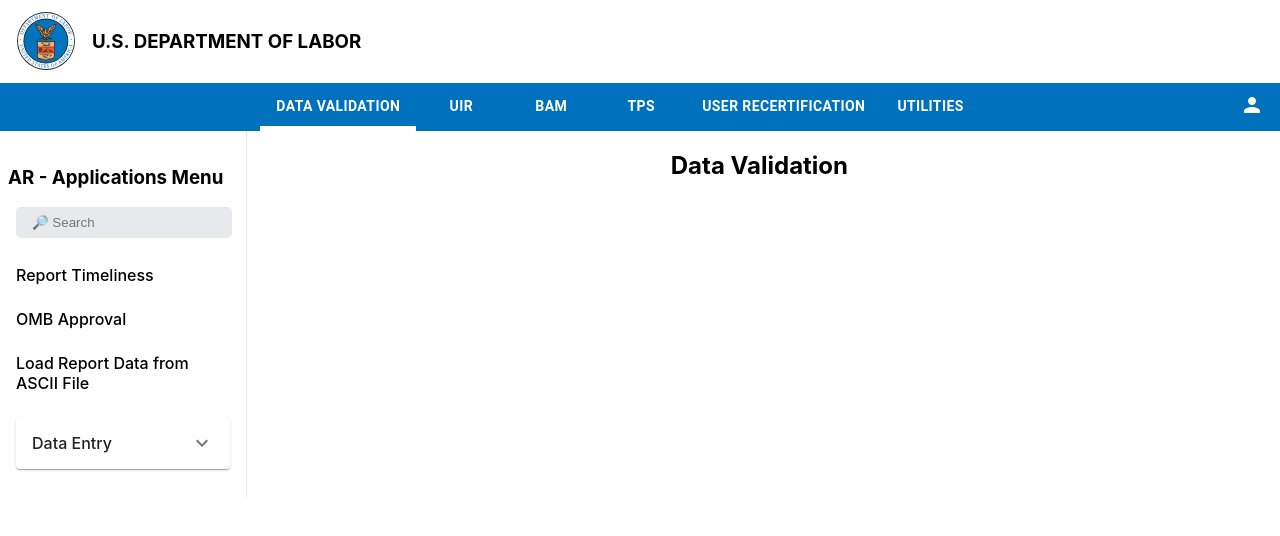
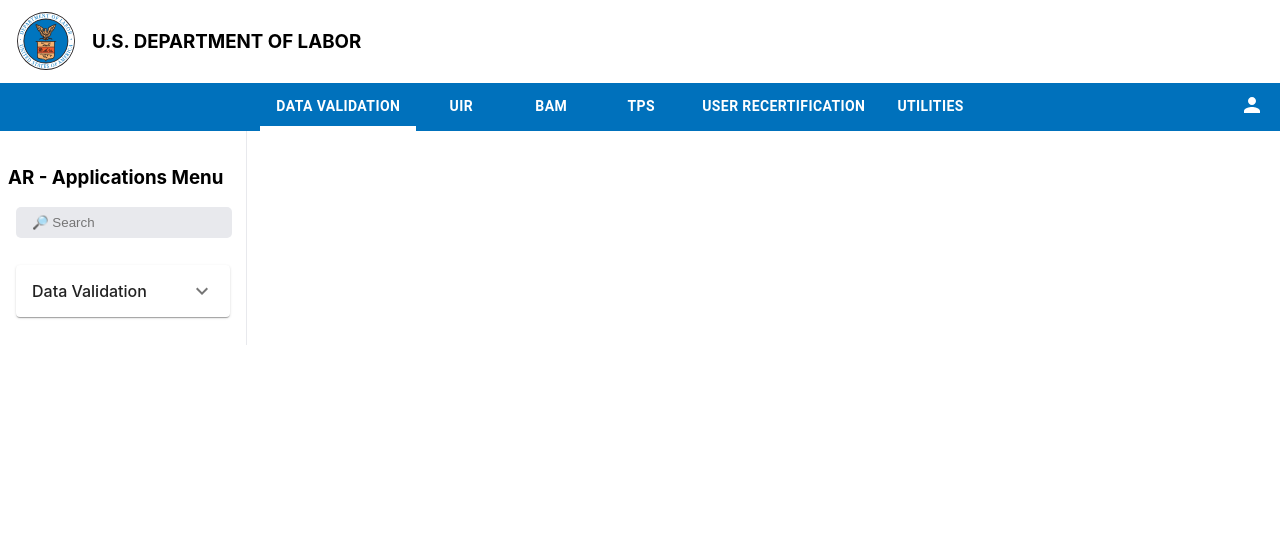
Before and after one commit to abhisheklandge77/US-Labor-Dept-Project, a React (Create React App) app: page / in a window 1280 px wide. Shown: the top 536 px of the page. Built offline with nearby package versions, Linux system fonts and the light colour scheme.

Commit message:
improve the data structure of nested menus

```diff
--- /dev/null
+++ b/src/UsLaborData.js
@@ -0,0 +1,110 @@
+export const USLaborTabs = [
+    "Data Validation",
+    "UIR",
+    "BAM",
+    "TPS",
+    "User recertification",
+    "Utilities"
+];
+
+export const USLaborData = {
+    "Data Validation": [
+        {
+            label: "Data Validation",
+            children: [
+                { label: "Validation Software" },
+                {
+                    label: "Data Validation Reports",
+                    children: [
+                        {
+                            label: "Results by Validation Year"
+                        },
+                        {
+                            label: "Results by Population"
+                        },
+                        {
+                            label: "Due Items by Validation Year"
+                        }
+                    ]
+                },
+                {
+                    label: "Module 3",
+                    children: [
+                        {
+                            label: "Benefits"
+                        },
+                        {
+                            label: "Tax"
+                        },
+                    ]
+                },
+            ]
+        }
+    ],
+    "UIR": [
+        {label: "Report Timeliness"},
+        {label: "OMB Approval"},
+        {label: "Load Report Data  from ASCII File"},
+        {
+            label: "Data Entry",
+            children: [
+                {
+                    label: "Claims Activity Regular",
+                    children: [
+                        { label: "205 Nonmonitary Determinations Activity [RB] [OMB No 1205-0154]" },
+                        { label: "218 Benefit Rights and Experience [RB] [OMB No. 1205-0177]" }
+                    ],
+                },
+                {
+                    label: "Claims Activity Additional Benefit Programs",
+                    children: [
+                        {
+                            label: "Extended Benefit (EB)",
+                            children: [
+                                { label: "207 Nonmonitary Determinations Activity [EB] [OMB No 1205-0154]" }
+                            ],
+                        },
+                        {
+                            label: "Temporary Extended Unemployment Compansation (TEUC)",
+                            children: [
+                                { label: "207 Nonmonitary Determinations Activity [EB] [OMB No 1205-0154]" },
+                                { label: "218 Benefit Rights and Experience [EB] [OMB No. 1205-0177]" },
+                                { label: "5130 Benefit Appeals [EB] [OMB No. 1205-0172]" },
+                                { label: "5159 Claims and Payment Activities [EB] [OMB No. 1205-0010]" }
+                            ],
+                        },
+                        {
+                            label: "Emergency Unemployment Compansation 2008 (EUC 2008)",
+                            children: [
+                                { label: "207 Nonmonitary Determinations Activity [EB] [OMB No 1205-0154]" },
+                                { label: "218 Benefit Rights and Experience [EB] [OMB No. 1205-0177]" }
+                            ],
+                        }
+                    ]
+                },
+                {
+                    label: "2020 Pandemic Assistance",
+                    children: [
+                        { label: "205 Nonmonitary Determinations Activity [RB] [OMB No 1205-0154]" },
+                        { label: "218 Benefit Rights and Experience [RB] [OMB No. 1205-0177]" }
+                    ],
+                }
+            ]
+        }
+    ],
+    "BAM": [],
+    "TPS": [],
+    "User recertification": [],
+    "Utilities": []
+};
+
+export const componentMap = {
+    "Data Validation": {
+        "Validation Software": <div>Validation Software</div>,
+        "Results by Validation Year": <div>Results by Validation Year</div>,
+        "Results by Population": <div>Results by Population</div>,
+        "Due Items by Validation Year": <div>Due Items by Validation Year</div>,
+        "Benefits": <div>Benefits</div>,
+        "Tax": <div>Tax</div>
+    }
+}
--- a/src/components/AccordianMenu/AccordianMenu.css
+++ b/src/components/AccordianMenu/AccordianMenu.css
@@ -8,3 +8,9 @@
     margin: 0 !important;
     font-weight: 500 !important;
 }
+.active-menu{
+    background-color: #C7E7F8;
+}
+.menu:hover{
+    cursor: pointer;
+}
--- a/src/components/AccordianMenu/AccordianMenu.js
+++ b/src/components/AccordianMenu/AccordianMenu.js
@@ -6,34 +6,26 @@
 import "./AccordianMenu.css";
 
 function AccordianMenu(props) {
-  const { accordianDetails } = props;
+  const { accordianDetails, activeMenu, setActiveMenu } = props;
 
   const renderNestedAccordian = (details) => {
-
+    if (details.length) {
       return details.map((record, index) => {
-      return (
-        <Accordion key={index} className="accordian">
-          <AccordionSummary className="accordian-title" expandIcon={<ExpandMoreIcon />} >
+        if (record?.children?.length) {
+          return (<Accordion key={index} className="accordian">
+            <AccordionSummary className="accordian-title" onClick={() => setActiveMenu("")} expandIcon={<ExpandMoreIcon />} >
               <p>{record?.label}</p>
             </AccordionSummary>
             <AccordionDetails className="accordian-details">
-            {renderAccordianDetails(record)}
+              {renderNestedAccordian(record?.children)}
             </AccordionDetails>
-        </Accordion>
-      );
-    });
-  };
-
-  const renderAccordianDetails = (record) => {
-    if (record?.children?.length) {
-      if (record?.children[0]?.label) {
-        const arr = renderNestedAccordian(record?.children);
-        return arr;
+          </Accordion>)
         } else {
-        return record?.children.map((d, i) => {
-          return <div key={i}><p>{d}</p></div>
+          return <AccordionDetails className={activeMenu === record?.label ? "active-menu menu": "menu"} onClick={() => setActiveMenu(record?.label)}>
+            {record?.label}
+            </AccordionDetails>
+        }
       })
-      }
     }
   };
 
--- a/src/components/MainPanel/MainPanel.js
+++ b/src/components/MainPanel/MainPanel.js
@@ -1,13 +1,15 @@
-import React from "react";
+import React, { useState } from "react";
 import SidePanel from "../SidePanel/SidePanel";
 import TabsPanel from "../TabsPanel/TabsPanel";
 import "./MainPanel.css";
 
 function MainPanel({ activeTab }) {
+    const [activeMenu, setActiveMenu] = useState("");
+
     return (
         <div className="main-panel-container">
-            <SidePanel />
-            <TabsPanel activeTab={activeTab}/>
+            <SidePanel activeTab={activeTab} activeMenu={activeMenu} setActiveMenu={setActiveMenu}/>
+            <TabsPanel activeTab={activeTab} activeMenu={activeMenu}/>
         </div>
     );
 };
--- a/src/components/Navbar/Navbar.js
+++ b/src/components/Navbar/Navbar.js
@@ -4,17 +4,10 @@
 import Tab from '@mui/material/Tab';
 import logo from "../../assets/logo-us-labor-dept.svg";
 import PersonIcon from '@mui/icons-material/Person';
+import { USLaborTabs } from "../../UsLaborData";
 
 function Navbar(props) {
   const { activeTab, setActiveTab } = props;
-  const tabs = [
-    "Data Validation",
-    "UIR",
-    "BAM",
-    "TPS",
-    "User recertification",
-    "Utilities"
-  ];
 
   return (
     <div className="container">
@@ -26,7 +19,7 @@
       </div>
       <div className="navbar-container">
         <Tabs value={activeTab} onChange={() => { }} className="navbar">
-          {tabs.map((tab, index) => {
+          {USLaborTabs.map((tab, index) => {
             return <Tab className="nav-tab" key={index} value={index} label={tab} onClick={() => setActiveTab(index)} />;
           })}
         </Tabs>
--- a/src/components/SidePanel/SidePanel.css
+++ b/src/components/SidePanel/SidePanel.css
@@ -14,6 +14,7 @@
     border-radius: 5px;
     margin-left: .5rem;
     width: 80%;
+    margin-bottom: 1rem;
 }
 .menu-container{
     padding: .7rem .5rem;
--- a/src/components/SidePanel/SidePanel.js
+++ b/src/components/SidePanel/SidePanel.js
@@ -1,41 +1,34 @@
 import React, { useState } from "react";
+import { USLaborData, USLaborTabs } from "../../UsLaborData";
 import AccordianMenu from "../AccordianMenu/AccordianMenu";
 import "./SidePanel.css";
 
-function SidePanel() {
+function SidePanel({ activeTab, activeMenu, setActiveMenu }) {
     const [searchText, setSearchText] = useState("");
-    const accordianDetails = [
-        {
-            label: "Data Entry",
-            children: [
-                {
-                    label: "Claims Activity Regular",
-                    children: ["205 Nonmonitary Determinations Activity [RB] [OMB No 1205-0154]", "218 Benefit Rights and Experience [RB] [OMB No. 1205-0177]"],
-                },
-                {
-                    label: "Claims Activity Additional Benefit Programs",
-                    children: [
-                        {
-                            label: "Extended Benefit (EB)",
-                            children: ["207 Nonmonitary Determinations Activity [EB] [OMB No 1205-0154]"],
-                        },
-                        {
-                            label: "Temporary Extended Unemployment Compansation (TEUC)",
-                            children: ["207 Nonmonitary Determinations Activity [EB] [OMB No 1205-0154]", "218 Benefit Rights and Experience [EB] [OMB No. 1205-0177]", "5130 Benefit Appeals [EB] [OMB No. 1205-0172]", "5159 Claims and Payment Activities [EB] [OMB No. 1205-0010]"],
-                        },
-                        {
-                            label: "Emergency Unemployment Compansation 2008 (EUC 2008)",
-                            children: ["207 Nonmonitary Determinations Activity [EB] [OMB No 1205-0154]", "218 Benefit Rights and Experience [EB] [OMB No. 1205-0177]"],
-                        }
-                    ]
-                },
-                {
-                    label: "2020 Pandemic Assistance",
-                    children: ["205 Nonmonitary Determinations Activity [RB] [OMB No 1205-0154]", "218 Benefit Rights and Experience [RB] [OMB No. 1205-0177]"],
-                }
-            ]
+
+    const renderSideMenus = (activeTab) => {
+        switch (USLaborTabs[activeTab]) {
+            case "Data Validation": return (<div className="menu-container">
+                <AccordianMenu accordianDetails={USLaborData[USLaborTabs[activeTab]]} activeMenu={activeMenu} setActiveMenu={setActiveMenu} />
+            </div>);
+
+            case "UIR": return (
+                <div className="menu-container">
+                    <AccordianMenu accordianDetails={USLaborData[USLaborTabs[activeTab]]} activeMenu={activeMenu} setActiveMenu={setActiveMenu} />
+                </div>
+            );
+
+            case "BAM": return <div></div>;
+
+            case "TPS": return <div></div>;
+
+            case "User recertification": return <div></div>;
+
+            case "Utilities": return <div></div>;
+
+            default: return null;
         }
-    ];
+    };
 
     return (
         <div className="side-panel-container">
@@ -44,19 +37,7 @@
             <div className="searchInput-container">
                 <input className="searchInput" value={searchText} onChange={(e) => setSearchText(e.target.value)} placeholder="&#x1F50E;&#xFE0E; Search" />
             </div>
-
-            <div className="menu-container">
-                <div className="menu-name">
-                    <p>Report Timeliness</p>
-                </div>
-                <div className="menu-name">
-                    <p>OMB Approval</p>
-                </div>
-                <div className="menu-name">
-                    <p>Load Report Data  from ASCII File</p>
-                </div>
-                <AccordianMenu accordianDetails={accordianDetails} />
-            </div>
+            {renderSideMenus(activeTab)}
         </div>
     );
 }
--- a/src/components/TabsPanel/TabsPanel.js
+++ b/src/components/TabsPanel/TabsPanel.js
@@ -1,13 +1,14 @@
 import React from "react";
+import { componentMap, USLaborTabs } from "../../UsLaborData";
 import UnemploymentInsuranceReports from "../UnemploymentInsuranceReports/UnemploymentInsuranceReports";
 import "./TabsPanel.css";
 
-function TabsPanel({ activeTab }) {
+function TabsPanel({ activeTab, activeMenu }) {
 
   const renderTabPanel = (tabValue) => {
     switch (tabValue) {
       case 0:
-        return <div><h2>Data Validation</h2></div>
+        return componentMap[USLaborTabs[activeTab]][activeMenu];
 
       case 1:
         return <UnemploymentInsuranceReports />
```
Lines whose indentation alone changed are shown as unchanged.
